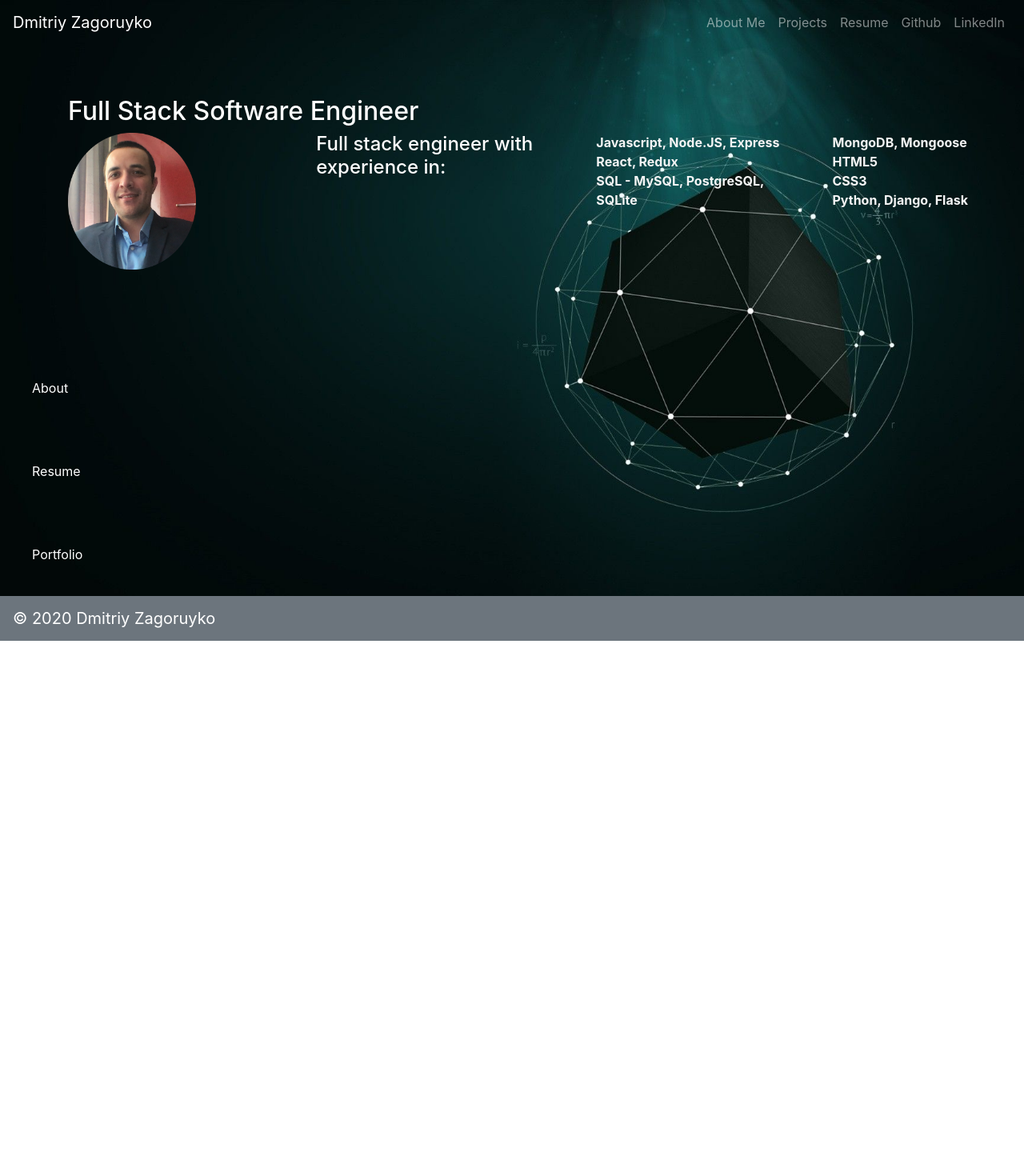
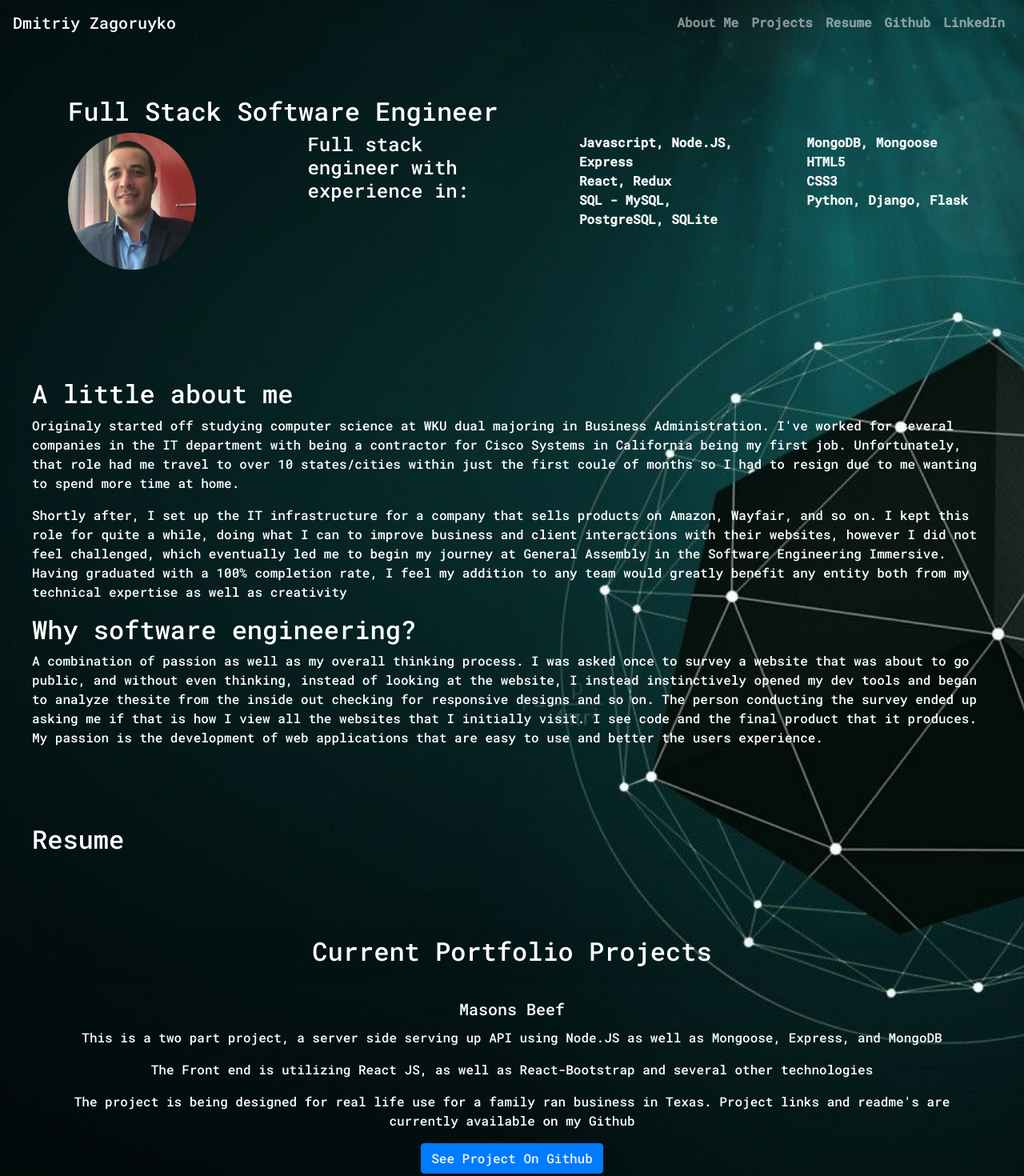
Before and after one commit to dmitriyz718/portfolio, a React (Create React App) app: page / in a window 1280 px wide. Shown: the top 1470 px of the page at 80% size. Before the commit the page ends 801 px from the top, so only its background shows below. Built offline with nearby package versions, Linux system fonts and the light colour scheme.

Commit message:
about me done, links working, portfolio started, working on resume

```diff
--- a/package.json
+++ b/package.json
@@ -3,7 +3,6 @@
   "version": "0.1.0",
   "private": true,
   "dependencies": {
-    "@fortawesome/fontawesome-svg-core": "^1.2.30",
     "@testing-library/jest-dom": "^4.2.4",
     "@testing-library/react": "^9.5.0",
     "@testing-library/user-event": "^7.2.1",
@@ -37,5 +36,6 @@
       "last 1 firefox version",
       "last 1 safari version"
     ]
-  }
+  },
+  "devDependencies": {}
 }
--- a/src/App.css
+++ b/src/App.css
@@ -1,20 +1,35 @@
+:root {
+  --main-font: "Roboto Mono", monospace, sans-serif;
+}
+
 body {
-  font-family: 'Roboto Mono', monospace, sans-serif;
+  font-family: var(--main-font);
 }
 
 .bg {
   background: url("portfoliobg.jpg") center center no-repeat;
   background-size: cover;
 }
-
-.bg>* {
+#projects {
+  background: none;
+}
+.bg > * {
   color: white;
   font: 20px;
   padding: 40px;
 }
 
+.navbar {
+  font-family: var(--main-font);
+}
+
 .jumbotron {
+  font-family: var(--main-font);
   background: none;
+}
+
+.contactfooter {
+  text-align: right;
 }
 
 ul {
@@ -25,3 +40,7 @@ ul {
 li {
   font-weight: bold;
 }
+
+div {
+  font-family: var(--main-font);
+}
--- a/src/components/About.js
+++ b/src/components/About.js
@@ -2,7 +2,41 @@ import React, { Component } from "react";
 
 class About extends Component {
   render() {
-    return <div>About</div>;
+    return (
+      <div id="about">
+        <h2>A little about me</h2>
+        <p>
+          Originaly started off studying computer science at WKU dual majoring
+          in Business Administration. I've worked for several companies in the
+          IT department with being a contractor for Cisco Systems in California
+          being my first job. Unfortunately, that role had me travel to over 10
+          states/cities within just the first coule of months so I had to resign
+          due to me wanting to spend more time at home.
+        </p>
+        <p>
+          Shortly after, I set up the IT infrastructure for a company that sells
+          products on Amazon, Wayfair, and so on. I kept this role for quite a
+          while, doing what I can to improve business and client interactions
+          with their websites, however I did not feel challenged, which
+          eventually led me to begin my journey at General Assembly in the
+          Software Engineering Immersive. Having graduated with a 100%
+          completion rate, I feel my addition to any team would greatly benefit
+          any entity both from my technical expertise as well as creativity
+        </p>
+        <h2>Why software engineering?</h2>
+        <p>
+          A combination of passion as well as my overall thinking process. I was
+          asked once to survey a website that was about to go public, and
+          without even thinking, instead of looking at the website, I instead
+          instinctively opened my dev tools and began to analyze thesite from
+          the inside out checking for responsive designs and so on. The person
+          conducting the survey ended up asking me if that is how I view all the
+          websites that I initially visit. I see code and the final product that
+          it produces. My passion is the development of web applications that
+          are easy to use and better the users experience.
+        </p>
+      </div>
+    );
   }
 }
 export default About;
--- a/src/components/Footer.js
+++ b/src/components/Footer.js
@@ -4,10 +4,16 @@ import { Navbar } from "react-bootstrap";
 class Footer extends Component {
   render() {
     return (
-      <Navbar sticky="bottom" expand="lg" bg="secondary" variant="dark">
-        <Navbar.Brand href="#home">&copy; 2020 Dmitriy Zagoruyko</Navbar.Brand>
-
-        {/* <Navbar.Text className="justify-content-end">Contact Me</Navbar.Text> */}
+      <Navbar
+        className="justify-content-center"
+        sticky="bottom"
+        expand="lg"
+        bg="secondary"
+        variant="dark"
+      >
+        <Navbar.Brand className="justify-content-right" href="#home">
+          &copy; 2020 Dmitriy Zagoruyko
+        </Navbar.Brand>
       </Navbar>
     );
   }
--- a/src/components/Header.js
+++ b/src/components/Header.js
@@ -10,22 +10,34 @@ class Header extends Component {
         expand="lg"
         bg="#0A3537"
         variant="dark"
+        id="navbar"
       >
         <Navbar.Brand href="#home">Dmitriy Zagoruyko</Navbar.Brand>
         <Navbar.Toggle aria-controls="responsive-navbar-nav" />
         <Navbar.Collapse id="responsive-navbar-nav">
           <Nav className="ml-auto">
-            <Nav.Link href="#features">About Me</Nav.Link>
-            <Nav.Link href="#projects">Projects</Nav.Link>
-            <Nav.Link href="#resume">Resume</Nav.Link>
+            <Nav.Link href="#about" style={{ fontWeight: "bold" }}>
+              About Me
+            </Nav.Link>
+            <Nav.Link href="#projects" style={{ fontWeight: "bold" }}>
+              Projects
+            </Nav.Link>
+            <Nav.Link href="#resume" style={{ fontWeight: "bold" }}>
+              Resume
+            </Nav.Link>
           </Nav>
           <Nav>
-            <Nav.Link target="_blank" href="https://github.com/dmitriyz718">
+            <Nav.Link
+              target="_blank"
+              style={{ fontWeight: "bold" }}
+              href="https://github.com/dmitriyz718"
+            >
               Github
             </Nav.Link>
             <Nav.Link
               eventKey={2}
               target="_blank"
+              style={{ fontWeight: "bold" }}
               href="https://www.linkedin.com/in/dmitriyzag/"
             >
               LinkedIn
--- a/src/components/Landing.js
+++ b/src/components/Landing.js
@@ -4,7 +4,7 @@ import profilepic from "../profilepic.png";
 class Landing extends Component {
   render() {
     return (
-      <Jumbotron fluid style={{ background: "none" }}>
+      <Jumbotron fluid style={{ background: "none" }} id="home">
         <Container>
           <h2>Full Stack Software Engineer</h2>
           <Row xs="auto">
--- a/src/components/Portfolio.js
+++ b/src/components/Portfolio.js
@@ -1,8 +1,44 @@
 import React, { Component } from "react";
+import { Card, Button } from "react-bootstrap";
 
 class Portfolio extends Component {
   render() {
-    return <div>Portfolio</div>;
+    return (
+      <Card className="text-center" id="projects">
+        <Card.Header>
+          <h2>Current Portfolio Projects</h2>
+        </Card.Header>
+        <Card.Body>
+          <Card.Title>Masons Beef</Card.Title>
+          <Card.Text>
+            <p>
+              This is a two part project, a server side serving up API using
+              Node.JS as well as Mongoose, Express, and MongoDB
+            </p>
+            <p>
+              The Front end is utilizing React JS, as well as React-Bootstrap
+              and several other technologies
+            </p>
+            <p>
+              The project is being designed for real life use for a family ran
+              business in Texas. Project links and readme's are currently
+              available on my Github
+            </p>
+          </Card.Text>
+          <Button variant="primary">
+            <a
+              style={{ color: "whitesmoke" }}
+              href="https://github.com/dmitriyz718/masonsbeef-server"
+            >
+              See Project On Github
+            </a>
+          </Button>
+        </Card.Body>
+        <Card.Footer className="text-muted">
+          Status: In progress, contributions are welcome.
+        </Card.Footer>
+      </Card>
+    );
   }
 }
 export default Portfolio;
--- a/src/components/Resume.js
+++ b/src/components/Resume.js
@@ -2,7 +2,12 @@ import React, { Component } from "react";
 
 class Resume extends Component {
   render() {
-    return <div>Resume</div>;
+    return (
+      <div id="resume" className="justify-content-center">
+        <h2 className="justify-content-center">Resume</h2>
+      </div>
+    );
   }
 }
+
 export default Resume;
```
Also changed, not shown: 1 other file (tests, documents, lock files or other folders).
